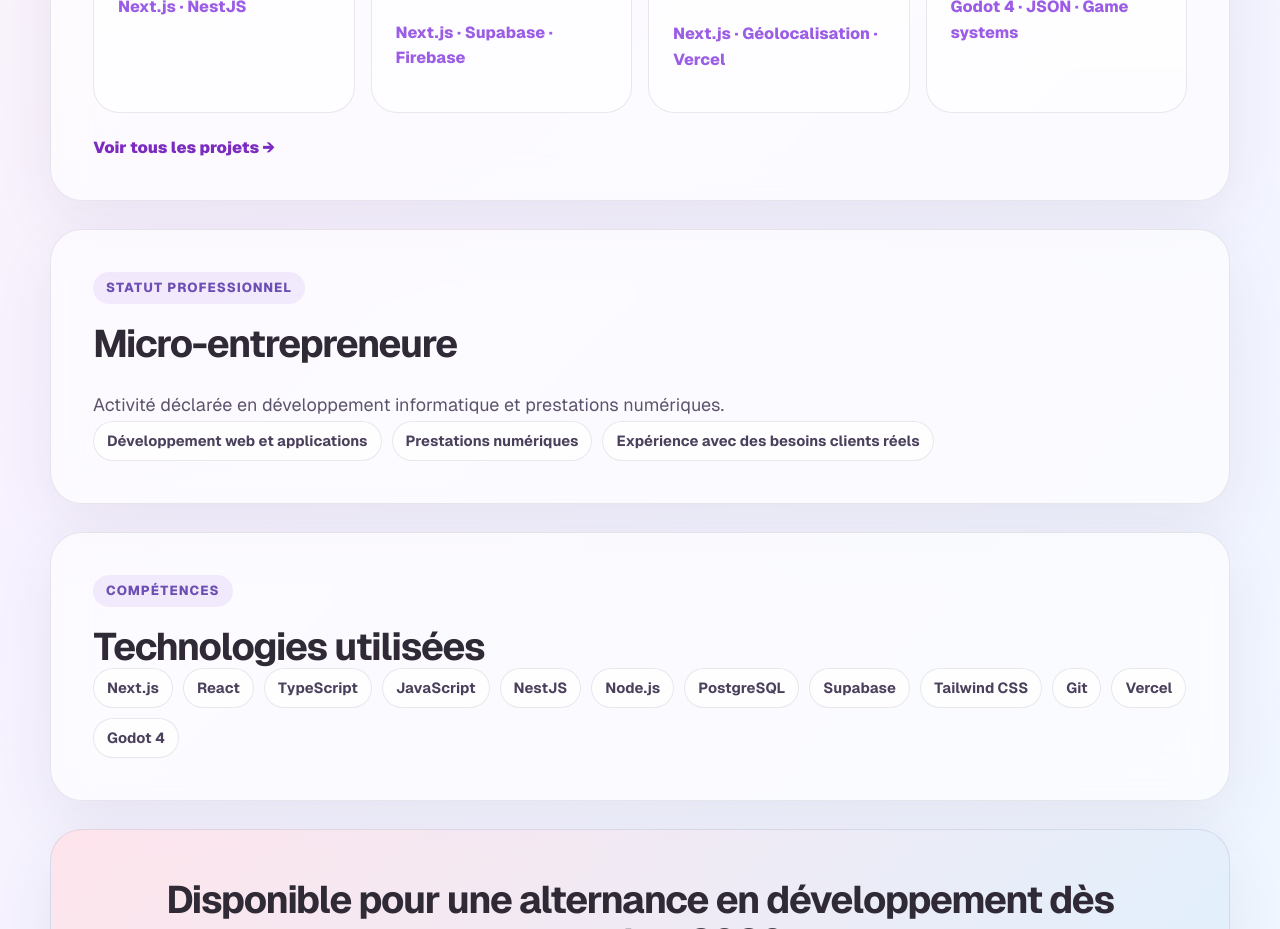
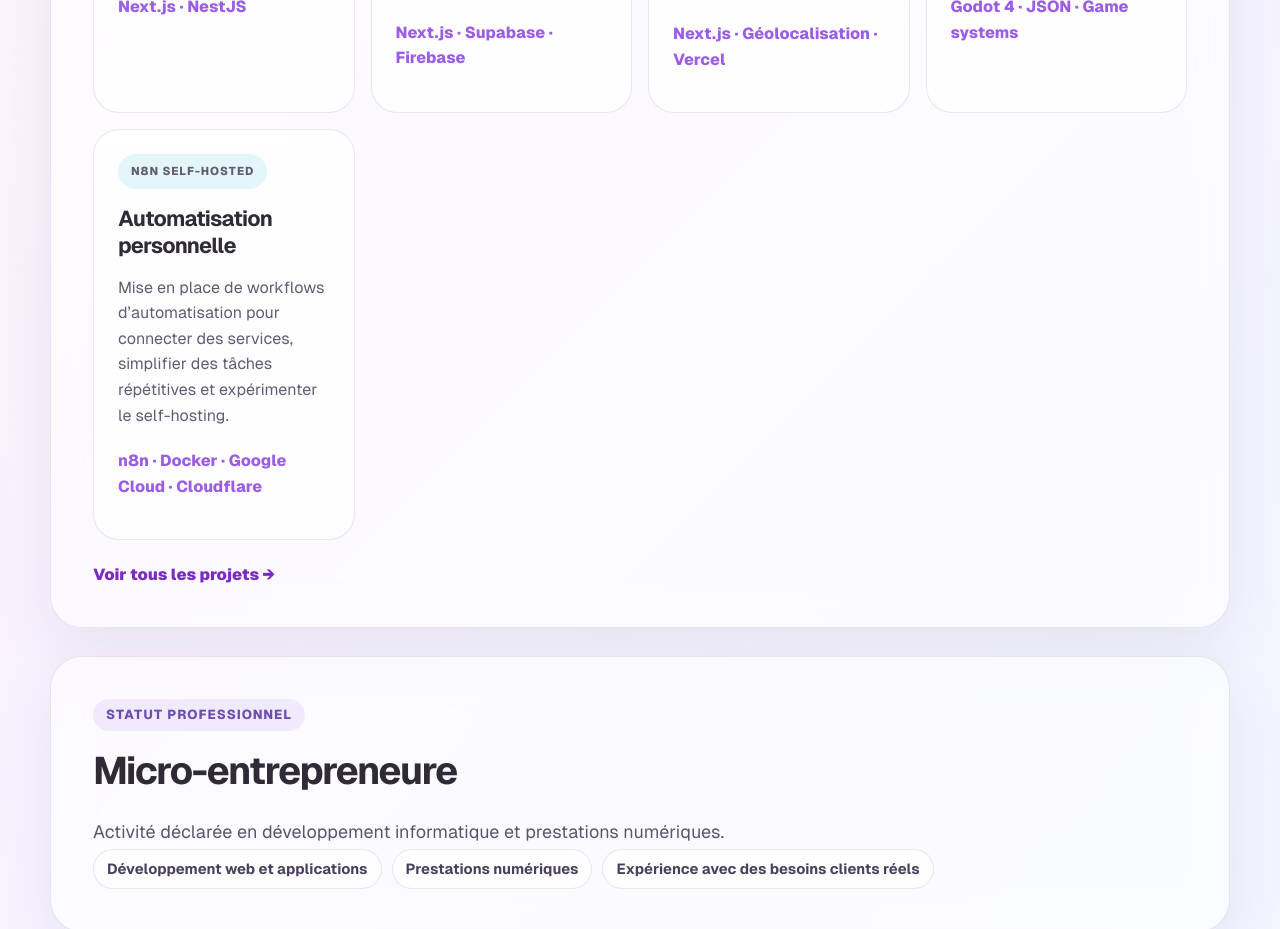
Before and after one commit to AnnKomp/my-portfolio, a Next.js app: page / in a window 1280 px wide. Shown: the part 1520-2449 px from the top of the page. Built offline with nearby package versions, Linux system fonts and the light colour scheme.

Commit message:
ajout n8n

```diff
--- a/app/page.tsx
+++ b/app/page.tsx
@@ -33,6 +33,13 @@ const featuredProjects = [
     description:
       'Développement d’un jeu avec dialogues, quêtes, inventaire, sauvegardes et localisation multilingue.',
   },
+  {
+  title: 'Automatisation personnelle',
+  type: 'n8n self-hosted',
+  stack: 'n8n · Docker · Google Cloud · Cloudflare',
+  description:
+    'Mise en place de workflows d’automatisation pour connecter des services, simplifier des tâches répétitives et expérimenter le self-hosting.',
+},
 ];
 
 const skills = [
--- a/data/portfolio.ts
+++ b/data/portfolio.ts
@@ -60,6 +60,22 @@ export const experiences = [
 ];
 
 export const projects = [
+  {
+  slug: 'personal-automation-n8n',
+  title: 'Automatisation personnelle avec n8n',
+  category: 'Projet personnel',
+  description:
+    'Mise en place d’un environnement d’automatisation personnel avec n8n afin de simplifier des tâches répétitives, connecter différents services et expérimenter des workflows low-code/self-hosted.',
+  stack: ['n8n', 'Docker', 'Google Cloud', 'Cloudflare', 'Automation', 'Webhooks'],
+  highlights: [
+    'Installation et configuration d’un environnement n8n.',
+    'Utilisation de Docker pour isoler et gérer le service.',
+    'Connexion à des services externes via webhooks et intégrations.',
+    'Expérimentation de workflows pour automatiser des tâches personnelles.',
+    'Utilisation de Google Cloud et Cloudflare dans la configuration technique.',
+    'Découverte des problématiques de self-hosting, sécurité, accès distant et maintenance.',
+  ],
+},
   {
     slug: 'godot-game',
     title: 'Jeu narratif avec Godot',
```
